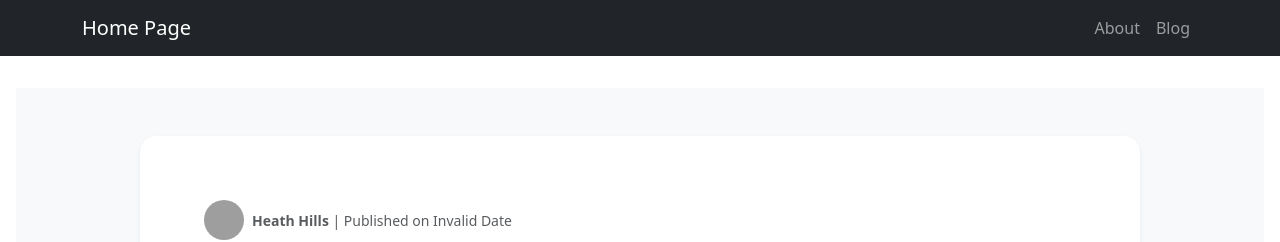
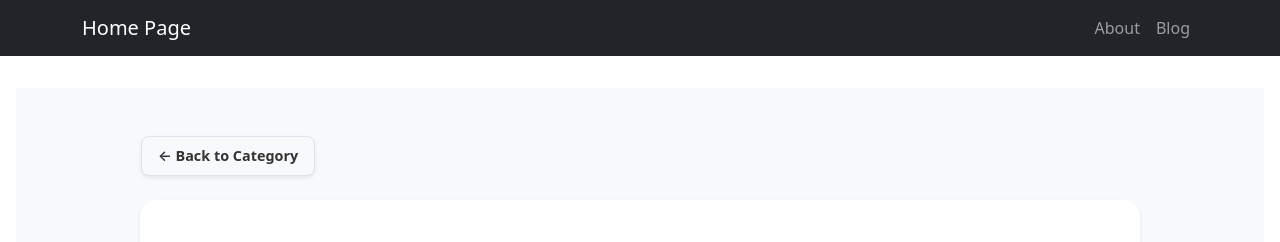
Before and after one commit to gkurkjian/Poslty_Blog, a Next.js app: page /blog/004780a2-5294-4672-a284-424bebfd8748 in a window 1280 px wide. Shown: the top 242 px of the page. Built offline with nearby package versions, Linux system fonts and the light colour scheme; grey boxes are pictures that could not be loaded.

Commit message:
sixteenth commit:  add BackToCategoryButton component and integrate it into BlogPostPage for improved navigation

```diff
--- a/app/blog/[id]/page.js
+++ b/app/blog/[id]/page.js
@@ -3,6 +3,7 @@ import blogData from '@/data/blogData.json';
 import { notFound } from 'next/navigation';
 import Image from 'next/image';
 import BlogAuthor from '@/components/BlogAuthor';
+import BackToCategoryButton from '@/components/BackToCategoryButton';
 
 export async function generateStaticParams() {
   return blogData.map((post) => ({ id: post.id }));
@@ -16,6 +17,10 @@ export default function BlogPostPage(props) {
   return (
     <main className="py-5" style={{ background: '#f8f9fa' }}>
       <div className="container">
+
+        {/* Back to Category Button */}
+        <BackToCategoryButton />
+
         <article className="bg-white p-4 p-md-5 rounded-4 shadow-sm mx-auto"
         style={{
           maxWidth: '1000px',
--- /dev/null
+++ b/components/BackToCategoryButton.js
@@ -0,0 +1,45 @@
+'use client';
+
+import { useRouter, useSearchParams } from 'next/navigation';
+
+export default function BackToCategoryButton() {
+  const router = useRouter();
+  const searchParams = useSearchParams();
+
+  const category = searchParams.get('category');
+  const scroll = searchParams.get('scroll');
+
+  const handleBack = () => {
+    if (category) {
+      router.push(`/category/${category}?scroll=${scroll || 0}`);
+    } else {
+      router.back();
+    }
+  };
+
+  return (
+    <div
+      className="mx-auto mb-4 px-3"
+      style={{
+        maxWidth: '1030px',
+        width: '100%',
+        display: 'flex',
+        justifyContent: 'flex-start',
+      }}
+    >
+      <button
+        onClick={handleBack}
+        className="btn btn-light border shadow-sm"
+        style={{
+          padding: '8px 16px',
+          fontSize: '0.90rem',
+          fontWeight: 600,
+          borderRadius: '8px',
+          color: '#333',
+        }}
+      >
+        ← Back to {category ? category.replace(/-/g, ' ') : 'Category'}
+      </button>
+    </div>
+  );
+}
```
